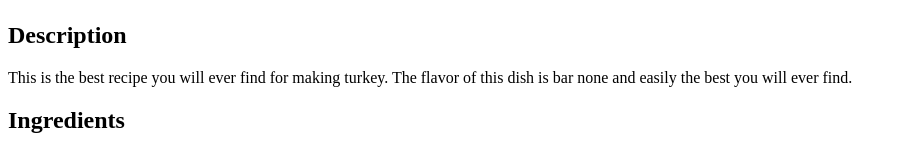
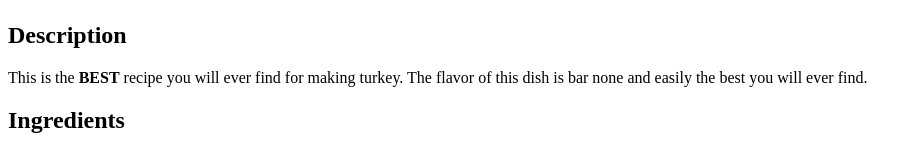
Before and after one commit to ccrocker72/odin-recipes, a plain HTML site: page recipes/turkey.html in a window 1280 px wide. Shown: the part 270-424 px from the top of the page, without its empty margins (0-922 px from the left). Drawn offline with Linux system fonts and the light colour scheme.

Commit message:
Emphasis
People didn't understand how important BEST was!

```diff
--- a/recipes/turkey.html
+++ b/recipes/turkey.html
@@ -8,7 +8,7 @@
     <h1>Turkey</h1>
     <img src="../img/turkey.jpg" alt="A succulent turkey">
     <h2>Description</h2>
-    <p>This is the best recipe you will ever find for making turkey. The flavor of this dish is bar none and easily the best you will ever find.</p>
+    <p>This is the <strong>BEST</strong> recipe you will ever find for making turkey. The flavor of this dish is bar none and easily the best you will ever find.</p>
     <h2>Ingredients</h2>
     <ul>
         <li>turkey</li>
```
